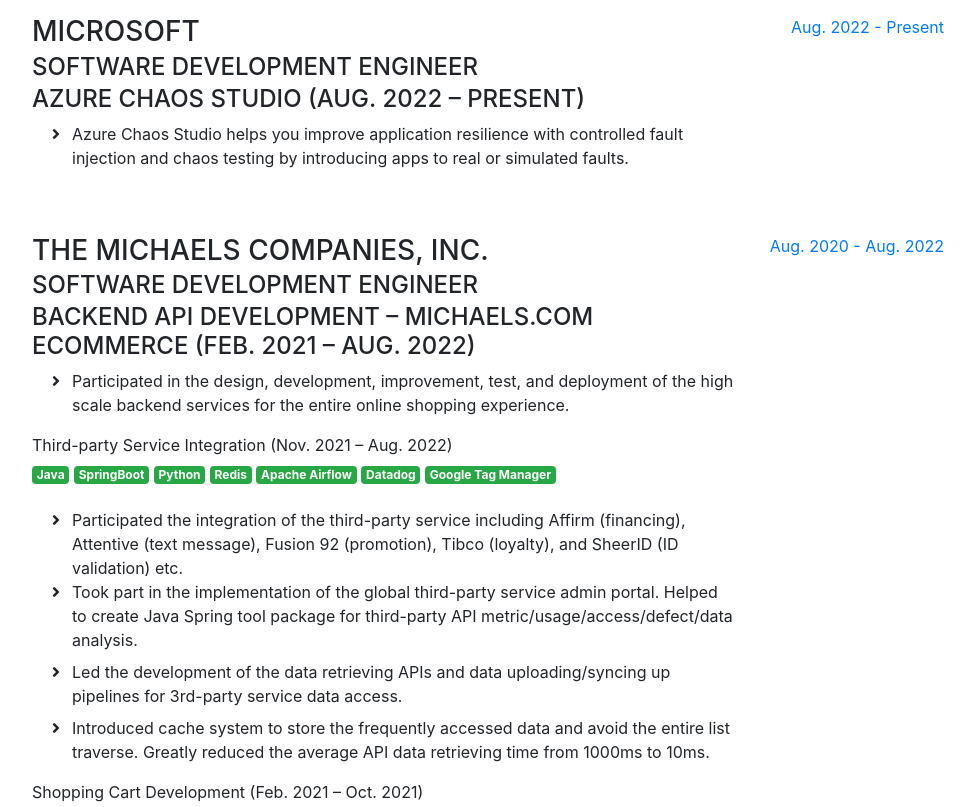
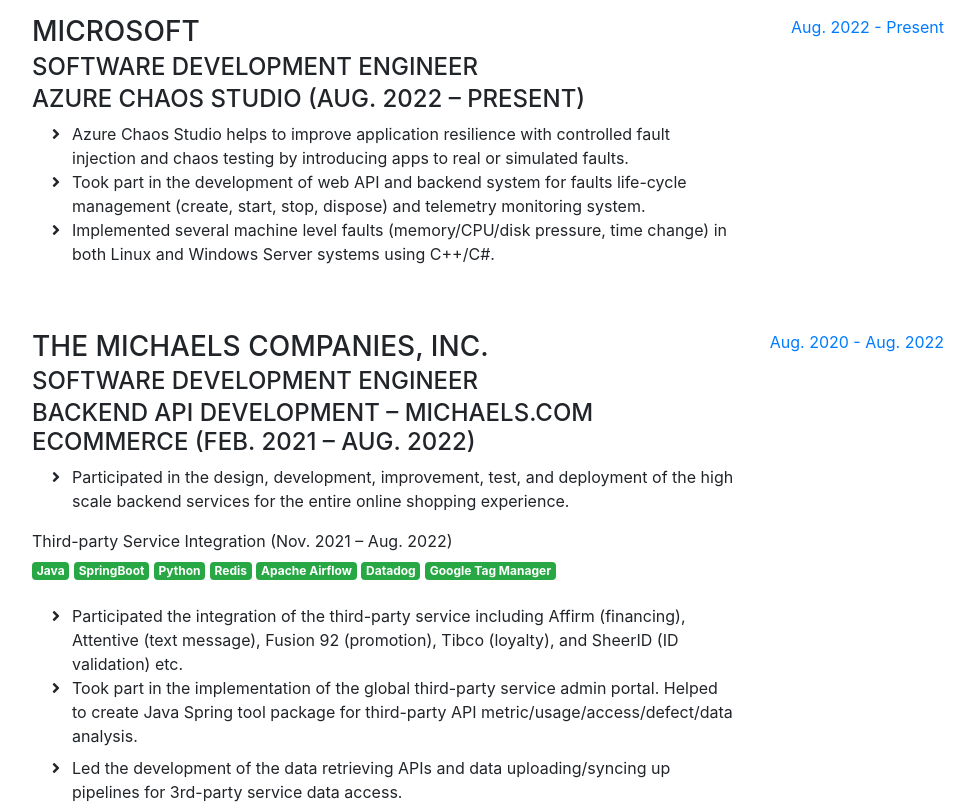
Before and after one commit to jlbwm/jlbwm.github.io, a website with bundled scripts: page index.html in a window 1280 px wide. Shown: the part 920-1727 px from the top of the page, without its empty margins (288-1263 px from the left). Built offline with nearby package versions, Linux system fonts and the light colour scheme; a web font is replaced by a local one.

Commit message:
23.01.24 Update

```diff
--- a/index.html
+++ b/index.html
@@ -112,7 +112,15 @@
             <ul class="fa-ul mt-2">
               <li>
                 <i class="fa-li fas fa-angle-right"></i>
-                Azure Chaos Studio helps you improve application resilience with controlled fault injection and chaos testing by introducing apps to real or simulated faults.
+                Azure Chaos Studio helps to improve application resilience with controlled fault injection and chaos testing by introducing apps to real or simulated faults.
+                </li>
+                <li>
+                <i class="fa-li fas fa-angle-right"></i>
+                Took part in the development of web API and backend system for faults life-cycle management (create, start, stop, dispose) and telemetry monitoring system.
+                </li>
+                <li>
+                <i class="fa-li fas fa-angle-right"></i>
+                Implemented several machine level faults (memory/CPU/disk pressure, time change) in both Linux and Windows Server systems using C++/C#.
                 </li>
             </ul>
           </div>
@@ -194,7 +202,7 @@
                 In charge of: using (TDD) Junit and Mockito to keep unit tests light and non-invasive, using SonarLint for code style check, writing swagger API doc, conducting the CI/CD pipeline from dev to QA, and integrating Datadog for API monitoring.
               </li>
             </ul>
-            <h4>iOS Mobile Development (Aug. 2020 – Feb. 2021)</h4>
+            <h4>iOS Mobile Development (Dec. 2020 – Feb. 2021)</h4>
             <div class="techniques mt-1">
               <p class="badge badge-success">iOS</p>
               <p class=" badge badge-success">Swift</p>
```
